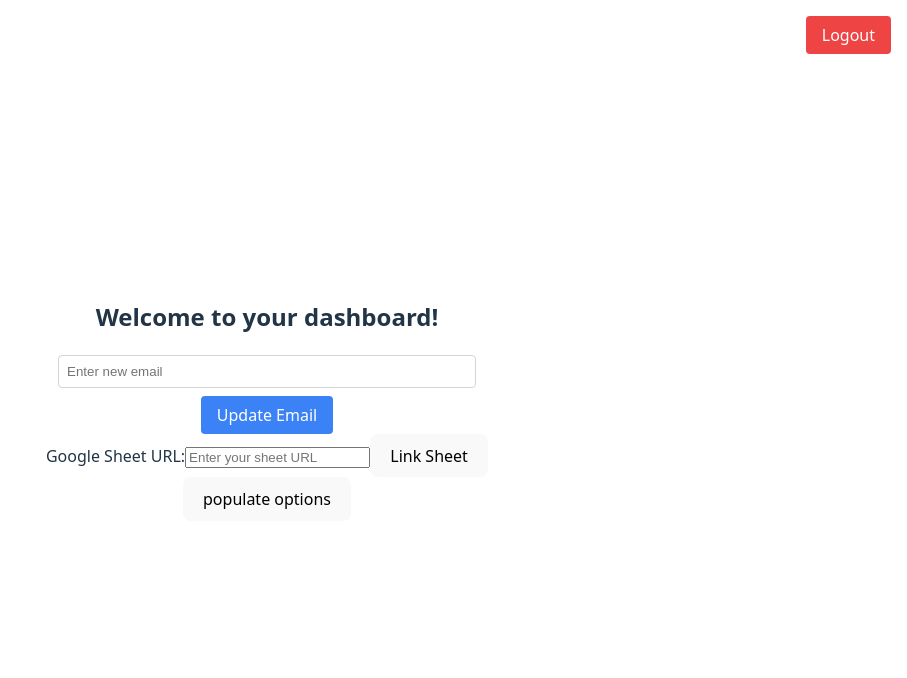
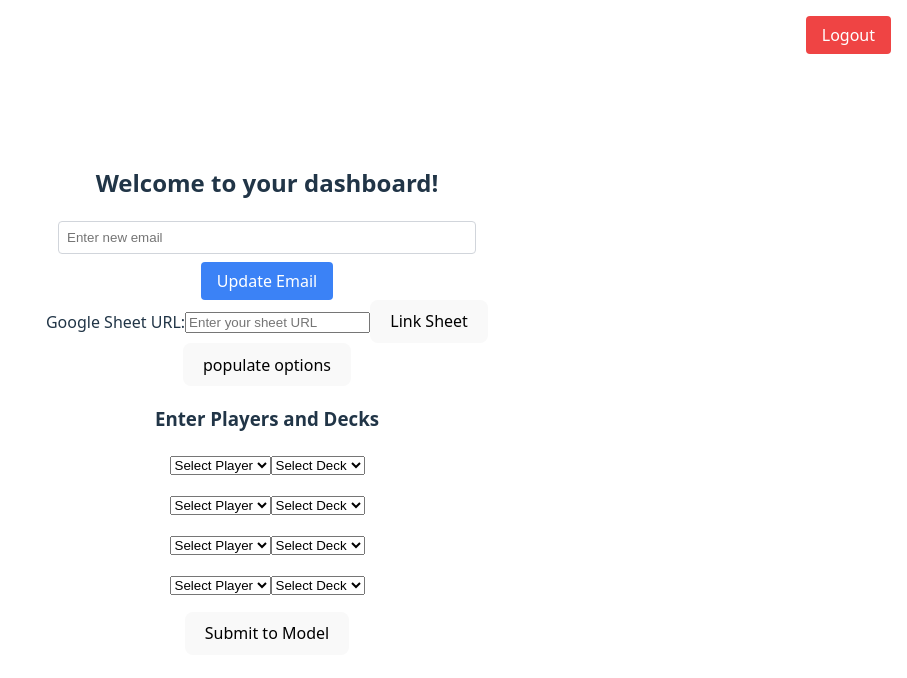
Before and after one commit to chuck21619/MTGFrontend, a React (Vite) app: page /dashboard in a window 1280 px wide. Shown: the top 678 px of the page, without its empty margins (373-1280 px from the left). Built offline with nearby package versions, Linux system fonts and the light colour scheme; sample sign-in values are in the browser's storage.

Commit message:
add predict UI

```diff
--- a/src/pages/Dashboard.jsx
+++ b/src/pages/Dashboard.jsx
@@ -11,6 +11,15 @@ export default function Dashboard({ accessToken, setAccessToken }) {
   const [sheetUrl, setSheetUrl] = useState("");
   const decoded = jwtDecode(accessToken || "");
   const username = decoded?.username || "Unknown";
+  const [players, setPlayers] = useState([]);
+  const [decks, setDecks] = useState([]);
+  const [selections, setSelections] = useState([
+    { player: "", deck: "" },
+    { player: "", deck: "" },
+    { player: "", deck: "" },
+    { player: "", deck: "" },
+  ]);
+
 
   const handleLogout = async () => {
     try {
@@ -67,7 +76,24 @@ export default function Dashboard({ accessToken, setAccessToken }) {
     const data = await res.json();
     console.log(data.decks);
     console.log(data.players);
+    setPlayers(data.players || []);
+    setDecks(data.decks || []);
   }
+
+  const handleSubmit = async () => {
+    const res = await fetch(`${BACKEND_URL}/api/predict`, {
+      method: "POST",
+      headers: {
+        Authorization: `Bearer ${accessToken}`,
+        "Content-Type": "application/json",
+      },
+      body: JSON.stringify({ selections }),
+    });
+
+    const data = await res.json();
+    console.log("Prediction result:", data);
+    alert(`Prediction: ${data.prediction || "No prediction returned"}`);
+  };
 
   async function authFetch(url, options = {}, retry = true) {
     const res = await fetch(url, {
@@ -135,6 +161,45 @@ export default function Dashboard({ accessToken, setAccessToken }) {
         <div>
           <button onClick={handlePopulate}>populate options</button>
         </div>
+        <div>
+          <h3>Enter Players and Decks</h3>
+          {selections.map((selection, index) => (
+            <div key={index} style={{ marginBottom: "1rem" }}>
+              <select
+                value={selection.player}
+                onChange={(e) => {
+                  const updated = [...selections];
+                  updated[index].player = e.target.value;
+                  setSelections(updated);
+                }}
+              >
+                <option value="">Select Player</option>
+                {players.map((player) => (
+                  <option key={player} value={player}>
+                    {player}
+                  </option>
+                ))}
+              </select>
+
+              <select
+                value={selection.deck}
+                onChange={(e) => {
+                  const updated = [...selections];
+                  updated[index].deck = e.target.value;
+                  setSelections(updated);
+                }}
+              >
+                <option value="">Select Deck</option>
+                {decks.map((deck) => (
+                  <option key={deck} value={deck}>
+                    {deck}
+                  </option>
+                ))}
+              </select>
+            </div>
+          ))}
+        </div>
+        <button onClick={handleSubmit}>Submit to Model</button>
       </div>
     </>
   );
```
